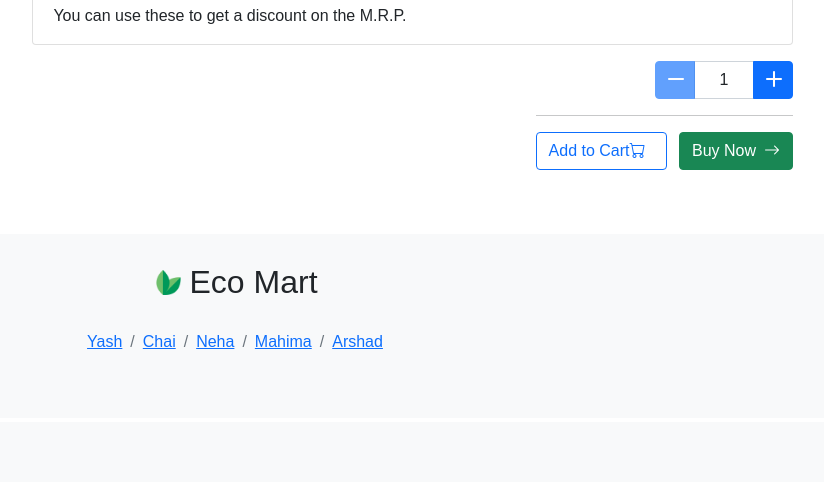
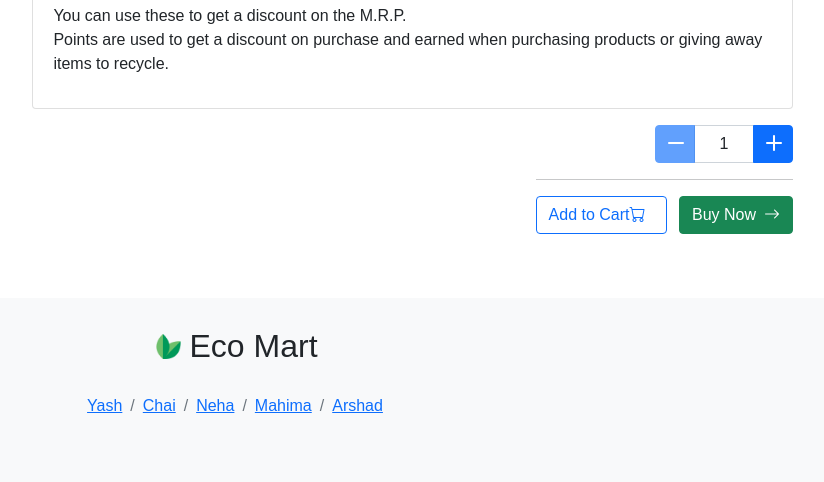
Before and after one commit to YashKandalkar/eco-mart, a Flask app: template templates/product.html in a window 1280 px wide. Shown: the part 378-860 px from the top of the page, without its empty margins (405-1229 px from the left). Before the commit the page ends 727 px from the top, so only its background shows below. Run offline with Flask 2, Linux system fonts and the light colour scheme; the template is opened without the code that fills it, so the values that code supplies are empty; parts of the project's set-up code (start-up, migrations or seed data) failed here and were passed over; some libraries are stand-ins or nearby versions.

Commit message:
small changes

```diff
--- a/templates/product.html
+++ b/templates/product.html
@@ -94,6 +94,10 @@
                 <strong>You have {{current_user.points}} points!</strong>
                 <br />
                 You can use these to get a discount on the M.R.P.
+                <p class="mute">
+                  Points are used to get a discount on purchase and earned when
+                  purchasing products or giving away items to recycle.
+                </p>
               </div>
             </div>
           </div>
```
